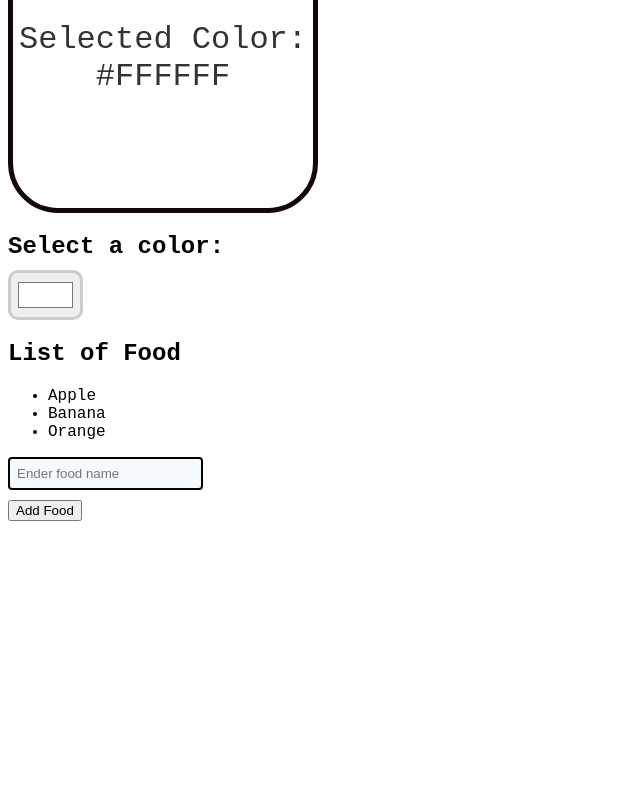
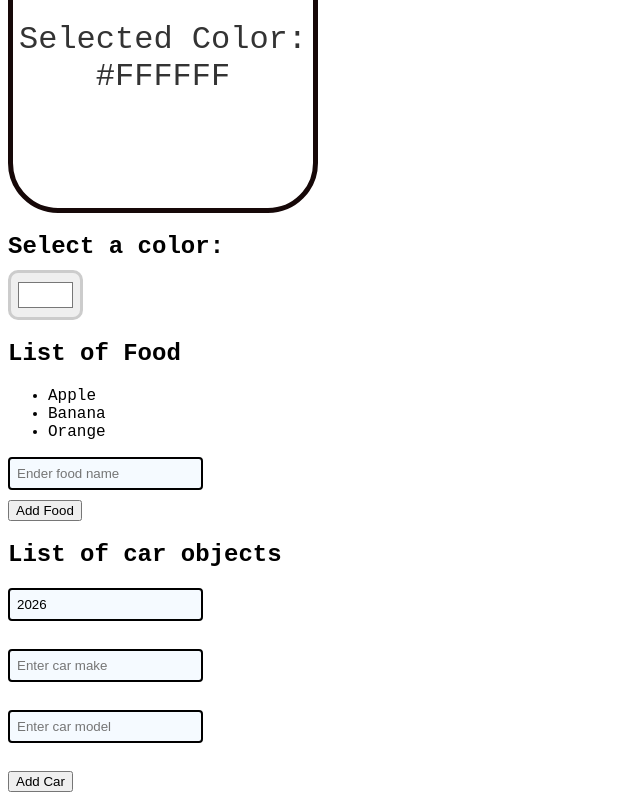
Before and after one commit to IliasSari/react-project-1, a React (Vite) app: page / in a window 1280 px wide. Shown: the part 2350-3150 px from the top of the page, without its empty margins (0-640 px from the left). Before the commit the page ends 2879 px from the top, so only its background shows below. Built offline with nearby package versions, Linux system fonts and the light colour scheme.

Commit message:
Made new functions, events and arrow function as the fruit file!

```diff
--- a/src/App.jsx
+++ b/src/App.jsx
@@ -11,7 +11,7 @@
 import Counter from './Counter.jsx';
 import ColorPicker from './ColorPicker.jsx';
 import Foods from './Foods.jsx';
-
+import Cars from './Cars.jsx';
 function App(){
         const fruits = [{id: 1, name: "apple", calories: 95},
                         {id: 2, name: "banana", calories: 105},
@@ -46,6 +46,7 @@
       <Counter/>
       <ColorPicker/>
       <Foods/>
+      <Cars/>
     </>
   );
 }
--- /dev/null
+++ b/src/Cars.jsx
@@ -0,0 +1,52 @@
+import { useState } from 'react';
+
+function Cars() {
+
+    const [cars, setCars] = useState([]);
+    const [carYear, setCarYear] = useState(new Date().getFullYear());
+    const [carMake, setCarMake] = useState("");
+    const [carModel, setCarModel] = useState("");
+
+    function handleAddCar(){
+        const newCar = {year: carYear,
+            model: carModel,
+            make: carMake};
+        setCars(cars => [...cars, newCar]);
+
+        setCarYear(new Date().getFullYear());
+        setCarMake("");
+        setCarModel("");
+    }
+
+    function handleRemoveChange(index){
+
+    }
+
+    function handleYearChange(event){
+        setCarYear(event.target.value);
+    }
+
+    function handleMakeChange(event){
+        setCarMake(event.target.value);
+    }
+
+    function handleModelChange(event){
+        setCarModel(event.target.value);
+    }
+
+    return( <div>
+                <h2>List of car objects</h2>
+                <ul>
+                    {cars.map((car, index) =>
+                    <li key={index}>
+                        {car.year}{car.make}{car.model}
+                    </li>)}
+                </ul>
+                <input type="number" value={carYear} onChange={handleYearChange}/><br/>
+                <input type="text" value={carMake} onChange={handleMakeChange} placeholder="Enter car make"/><br/>
+                <input type="text" value={carModel} onChange={handleModelChange} placeholder="Enter car model"/><br/>
+                <button onClick={handleAddCar}>Add Car</button>
+            </div>);
+}
+
+export default Cars
```
